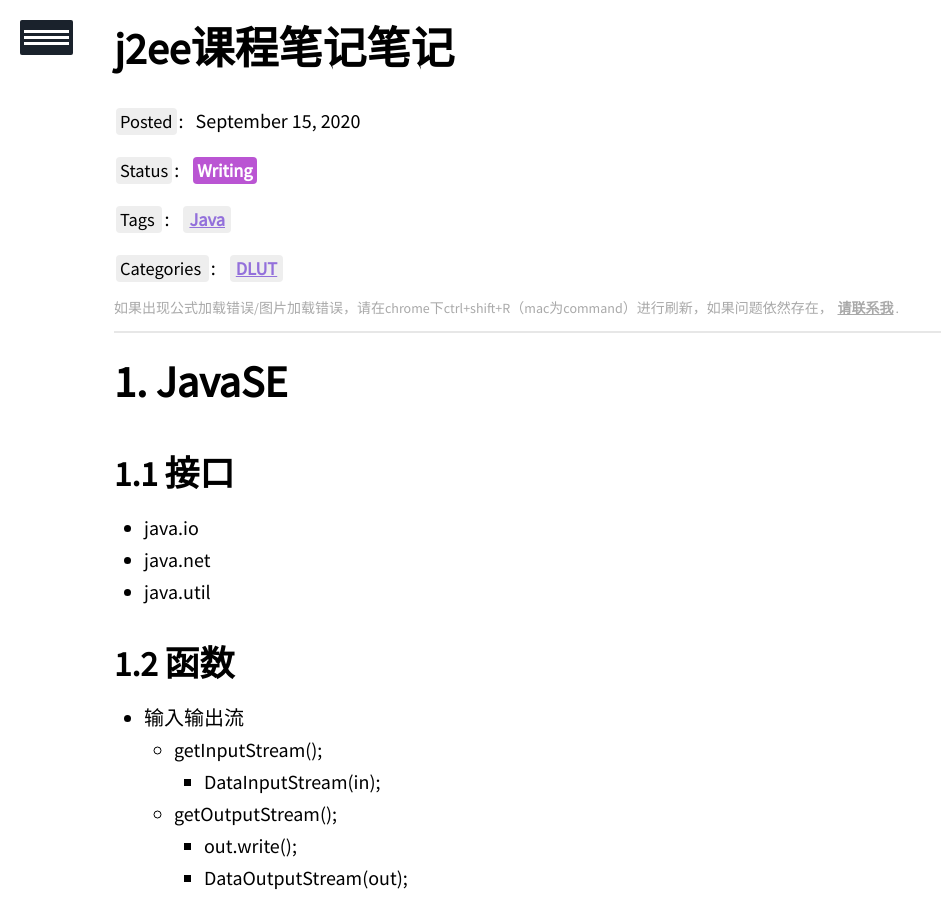
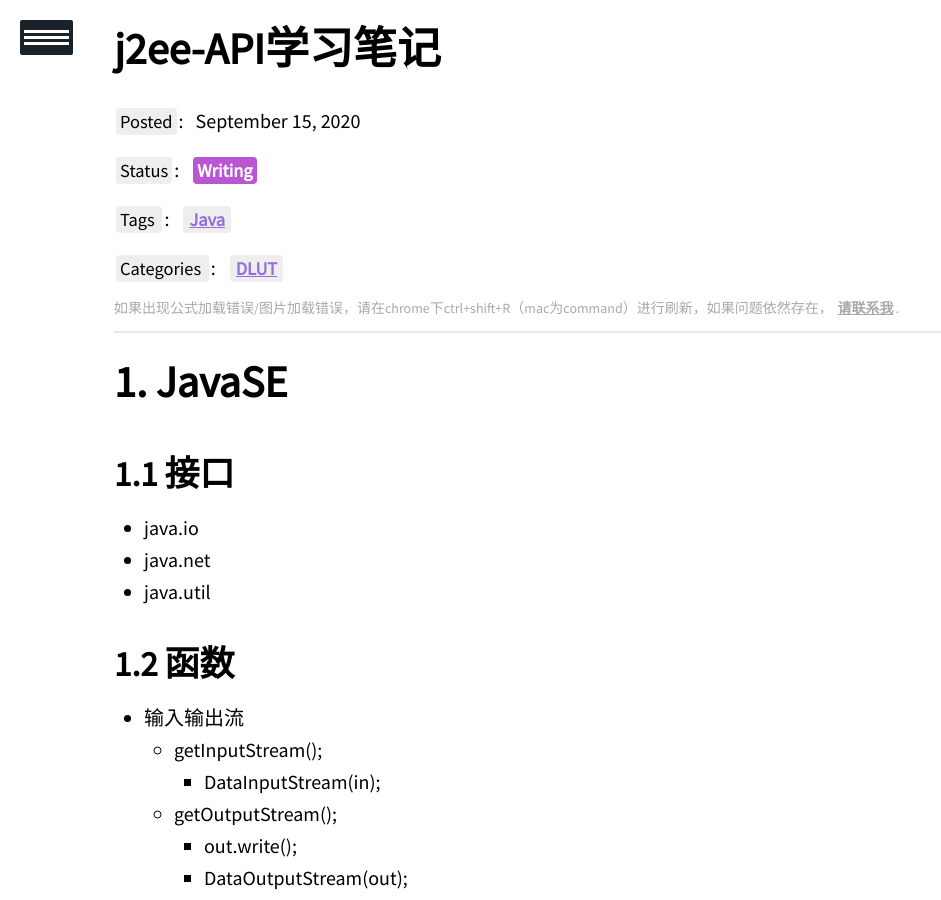
Before and after one commit to WangXiCindy/wangxicindy.github.io, a Jekyll site: the page built from _posts/2020-9-15-j2ee-API学习笔记.md, in a window 1280 px wide and 900 px high. Shown: the whole window, without its empty margins (0-941 px from the left). Built offline with Jekyll 4.4.1, drawn with Linux system fonts in a browser that asks for light colours; our own code applies the rules of GitHub Pages for plain Markdown files; a script that is not in the unit is left out.

Commit message:
Update 2020-9-15-j2ee-API学习笔记.md

```diff
--- a/_posts/2020-9-15-j2ee-API学习笔记.md
+++ b/_posts/2020-9-15-j2ee-API学习笔记.md
@@ -1,5 +1,5 @@
 ---
-title: j2ee课程笔记笔记
+title: j2ee-API学习笔记
 status: Writing
 commentable: false
 Edit: 2020-9-28
```
